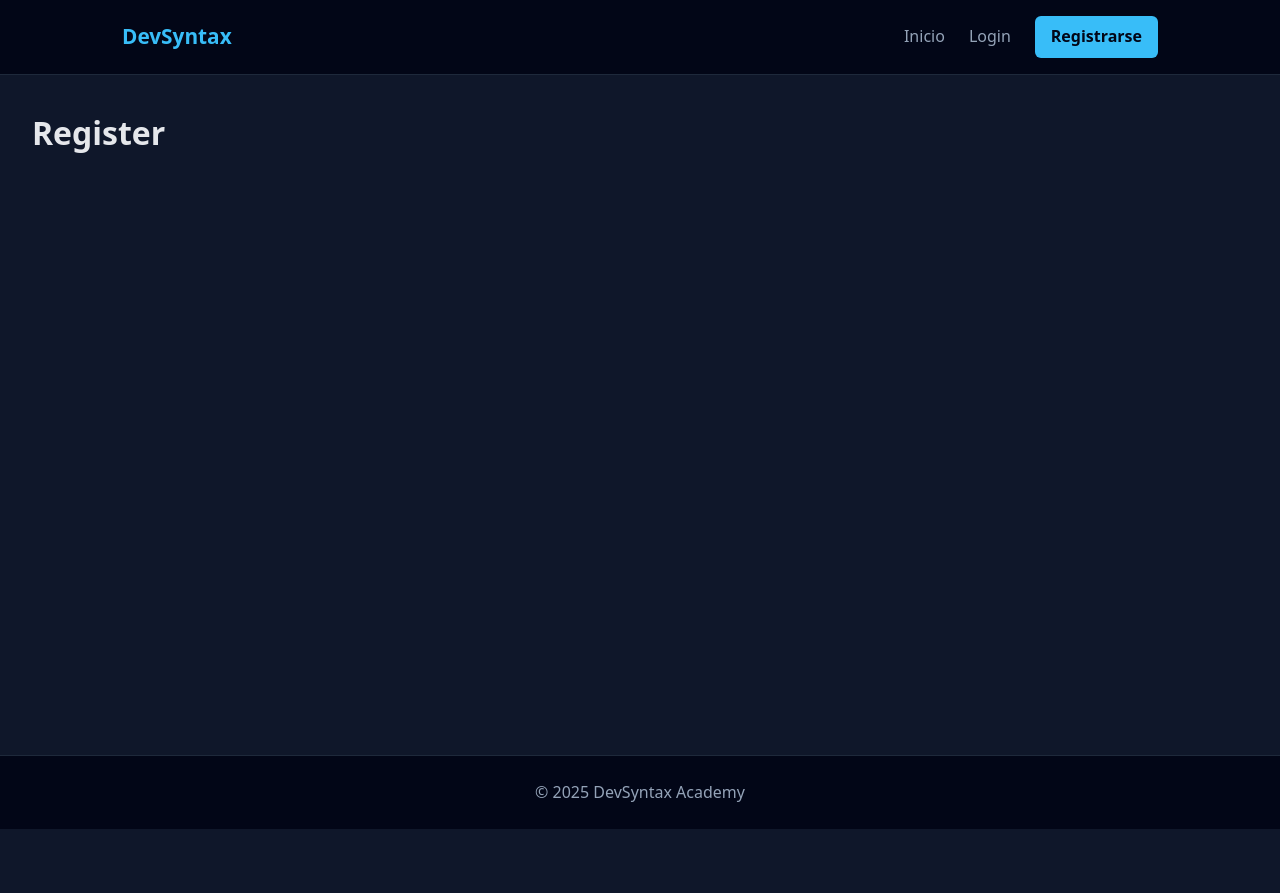
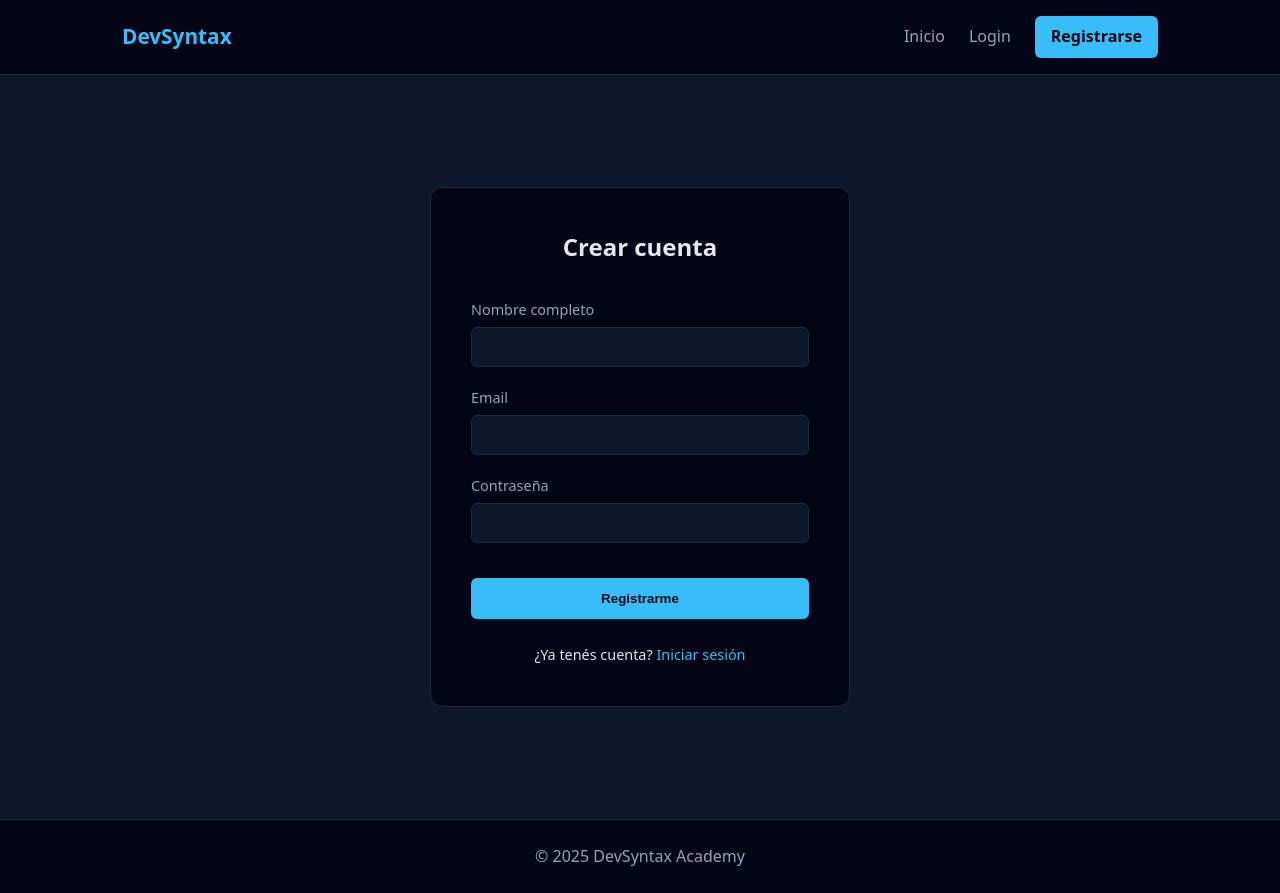
Before and after one commit to Juanm0/DevSyntax-Academy, a React (Vite) app: page /register in a window 1280 px wide. Before the commit the page ends 829 px from the top, so only its background shows below. Built offline with nearby package versions, Linux system fonts and the light colour scheme.

Commit message:
añadimos la ruta protegida del dashboard

```diff
--- a/src/App.jsx
+++ b/src/App.jsx
@@ -6,6 +6,7 @@ import Register from "./pages/Register";
 import Dashboard from "./pages/Dashboard";
 import Course from "./pages/Course";
 import NotFound from "./pages/NotFound";
+import ProtectedRoute from "./components/ProtectedRoute";
 
 import MainLayout from "./components/layout/MainLayout";
 
@@ -18,8 +19,17 @@ function App() {
         <Route path="/register" element={<Register />} />
       </Route>
 
-      <Route path="/dashboard" element={<Dashboard />} />
+      {/* <Route path="/dashboard" element={<Dashboard />} /> */}
       <Route path="/course/:id" element={<Course />} />
+
+      <Route
+        path="/dashboard"
+        element={
+          <ProtectedRoute>
+            <Dashboard />
+          </ProtectedRoute>
+        }
+      />
 
       <Route path="*" element={<NotFound />} />
     </Routes>
--- /dev/null
+++ b/src/components/ProtectedRoute.jsx
@@ -0,0 +1,14 @@
+import { Navigate } from "react-router-dom";
+import { useAuth } from "../hooks/useAuth";
+
+export default function ProtectedRoute({ children }) {
+  const { user, loading } = useAuth();
+
+  if (loading) return null;
+
+  if (!user) {
+    return <Navigate to="/login" replace />;
+  }
+
+  return children;
+}
--- a/src/hooks/useAuth.js
+++ b/src/hooks/useAuth.js
@@ -0,0 +1,28 @@
+import { useEffect, useState } from "react";
+import { supabase } from "../services/supabaseClient";
+
+export function useAuth() {
+  const [session, setSession] = useState(null);
+  const [loading, setLoading] = useState(true);
+
+  useEffect(() => {
+    supabase.auth.getSession().then(({ data }) => {
+      setSession(data.session);
+      setLoading(false);
+    });
+
+    const {
+      data: { subscription },
+    } = supabase.auth.onAuthStateChange((_event, session) => {
+      setSession(session);
+    });
+
+    return () => subscription.unsubscribe();
+  }, []);
+
+  return {
+    session,
+    user: session?.user ?? null,
+    loading,
+  };
+}
--- a/src/pages/Login.jsx
+++ b/src/pages/Login.jsx
@@ -1,23 +1,46 @@
+import { useState } from "react";
+import { Link, useNavigate } from "react-router-dom";
 import AuthCard from "../components/ui/AuthCard";
 import Input from "../components/ui/Input";
 import Button from "../components/ui/Button";
-import { Link } from "react-router-dom";
+import { signIn } from "../services/auth.service";
 
 export default function Login() {
+  const navigate = useNavigate();
+  const [email, setEmail] = useState("");
+  const [password, setPassword] = useState("");
+  const [error, setError] = useState("");
+
+  const handleSubmit = async (e) => {
+    e.preventDefault();
+    setError("");
+
+    try {
+      await signIn(email, password);
+      navigate("/dashboard");
+    } catch (err) {
+      setError(err.message);
+    }
+  };
+
   return (
     <AuthCard title="Iniciar sesión">
-      <form>
+      <form onSubmit={handleSubmit}>
         <Input
           label="Email"
           type="email"
-          placeholder="tu@email.com"
+          value={email}
+          onChange={(e) => setEmail(e.target.value)}
         />
 
         <Input
           label="Contraseña"
           type="password"
-          placeholder="********"
+          value={password}
+          onChange={(e) => setPassword(e.target.value)}
         />
+
+        {error && <p style={{ color: "tomato" }}>{error}</p>}
 
         <Button>Entrar</Button>
       </form>
--- a/src/pages/Register.jsx
+++ b/src/pages/Register.jsx
@@ -1,3 +1,60 @@
+import { useState } from "react";
+import { Link, useNavigate } from "react-router-dom";
+import AuthCard from "../components/ui/AuthCard";
+import Input from "../components/ui/Input";
+import Button from "../components/ui/Button";
+import { signUp } from "../services/auth.service";
+
 export default function Register() {
-  return <h1>Register</h1>;
+  const navigate = useNavigate();
+  const [fullName, setFullName] = useState("");
+  const [email, setEmail] = useState("");
+  const [password, setPassword] = useState("");
+  const [error, setError] = useState("");
+
+  const handleSubmit = async (e) => {
+    e.preventDefault();
+    setError("");
+
+    try {
+      await signUp(email, password, fullName);
+      navigate("/dashboard");
+    } catch (err) {
+      setError(err.message);
+    }
+  };
+
+  return (
+    <AuthCard title="Crear cuenta">
+      <form onSubmit={handleSubmit}>
+        <Input
+          label="Nombre completo"
+          value={fullName}
+          onChange={(e) => setFullName(e.target.value)}
+        />
+
+        <Input
+          label="Email"
+          type="email"
+          value={email}
+          onChange={(e) => setEmail(e.target.value)}
+        />
+
+        <Input
+          label="Contraseña"
+          type="password"
+          value={password}
+          onChange={(e) => setPassword(e.target.value)}
+        />
+
+        {error && <p style={{ color: "tomato" }}>{error}</p>}
+
+        <Button>Registrarme</Button>
+      </form>
+
+      <p className="auth-link">
+        ¿Ya tenés cuenta? <Link to="/login">Iniciar sesión</Link>
+      </p>
+    </AuthCard>
+  );
 }
--- a/src/services/auth.service.js
+++ b/src/services/auth.service.js
@@ -0,0 +1,41 @@
+import { supabase } from "./supabaseClient";
+
+export async function signIn(email, password) {
+  const { data, error } = await supabase.auth.signInWithPassword({
+    email,
+    password,
+  });
+
+  if (error) throw error;
+  return data;
+}
+
+export async function signUp(email, password, fullName) {
+  const { data, error } = await supabase.auth.signUp({
+    email,
+    password,
+  });
+
+  if (error) throw error;
+
+  // Crear perfil del usuario
+  const user = data.user;
+
+  if (user) {
+    const { error: profileError } = await supabase
+      .from("profiles")
+      .insert({
+        id: user.id,
+        full_name: fullName,
+      });
+
+    if (profileError) throw profileError;
+  }
+
+  return data;
+}
+
+export async function signOut() {
+  const { error } = await supabase.auth.signOut();
+  if (error) throw error;
+}
--- a/src/styles/global.css
+++ b/src/styles/global.css
@@ -40,3 +40,14 @@ main {
   max-width: 1100px;
   margin: 0 auto;
 }
+
+.auth-link {
+  margin-top: 1.5rem;
+  text-align: center;
+  font-size: 0.9rem;
+}
+
+.auth-link a {
+  color: var(--primary);
+  font-weight: 500;
+}
```
